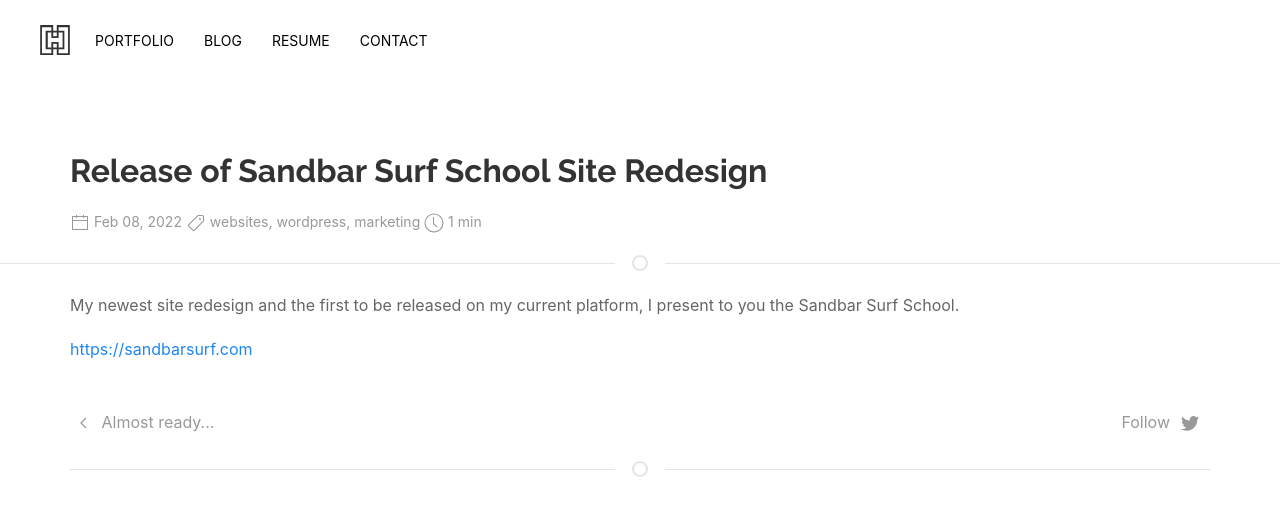
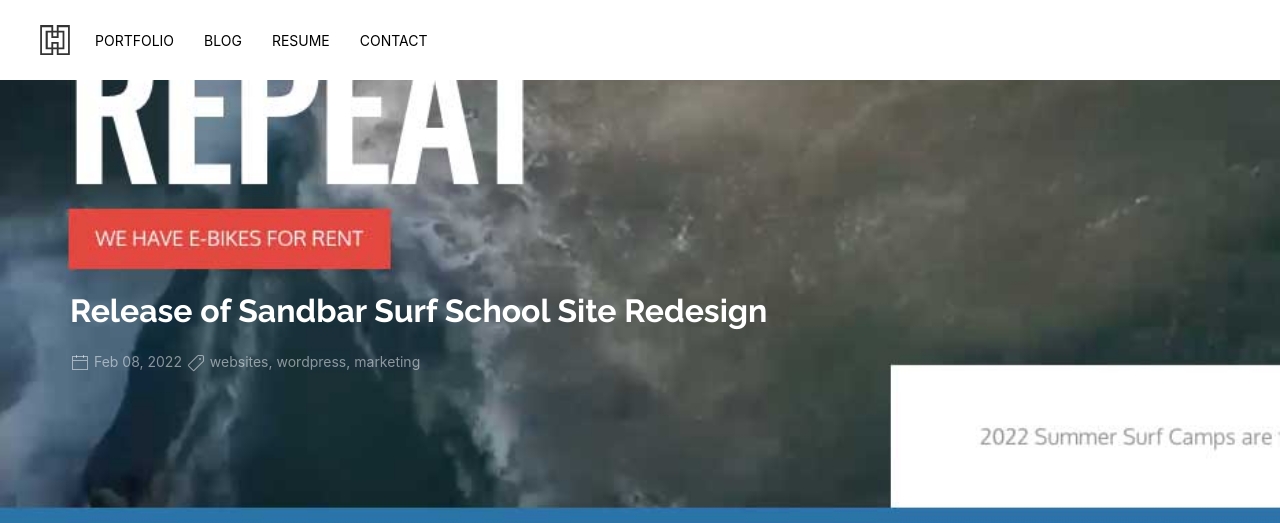
Before and after one commit to kre8t/kre8t.github.io, a Jekyll site: the page built from _posts/2022-02-08-release-of-sandbar-surf-school-site-redesign.md, in a window 1280 px wide. Shown: the top 523 px of the page. Built offline with Jekyll 4.4.1, drawn with Linux system fonts in a browser that asks for light colours; comment, search, counter and statistics services are not loaded; grey boxes are pictures that could not be loaded.

Commit message:
Update from Forestry.io Isaac updated _posts/2022-02-08-release-of-sandbar-surf-school-site-redesign.md

```diff
--- a/_posts/2022-02-08-release-of-sandbar-surf-school-site-redesign.md
+++ b/_posts/2022-02-08-release-of-sandbar-surf-school-site-redesign.md
@@ -9,6 +9,7 @@
 image: "/assets/img/uploads/ssss.jpg"
 multiple_images: []
 svg: false
+bigimg: "/assets/img/uploads/ssss.jpg"
 
 ---
 My newest site redesign and the first to be released on my current platform, I present to you the Sandbar Surf School.
```
Also changed, not shown: .forestry/front_matter/templates/blog-post.yml, .forestry/front_matter/templates/portfolio.yml.
